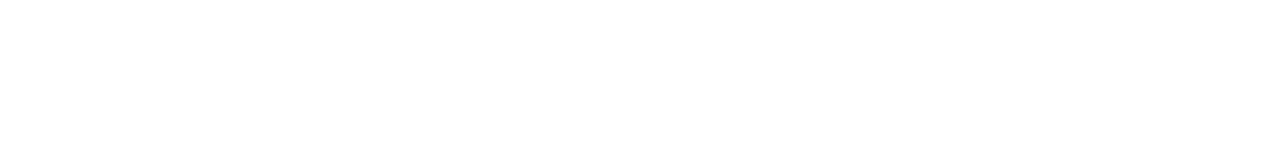
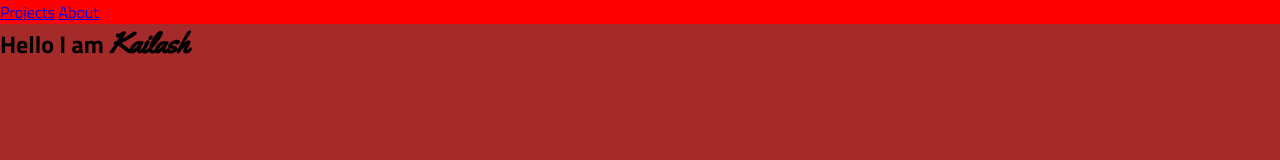
Before and after one commit to KailashGanesh/personal-portfolio-fcc, a plain HTML site: page index.html in a window 1280 px wide. Drawn offline with Linux system fonts and the light colour scheme.

Commit message:
layout done  & padding fcc tests

```diff
--- a/index.html
+++ b/index.html
@@ -5,10 +5,33 @@
     <meta http-equiv="X-UA-Compatible" content="IE=edge">
     <meta name="viewport" content="width=device-width, initial-scale=1.0">
     <script src="script.js"></script>
+    <script src="https://cdn.freecodecamp.org/testable-projects-fcc/v1/bundle.js" defer></script>
     <link rel="stylesheet" href="style.css">
     <title>Kailash Ganesh</title>
 </head>
 <body>
+    <header>
+        <nav id="navbar" class="navbar">
+            <a href="#projects">Projects</a>
+            <a href="#about">About</a>
+        </nav>
+    </header>
 
+    <div class="container">
+        <section id="welcome-section" class="welcome-section">
+            <h1>Hello I am <span class="name">Kailash</span></h1>
+        </section>
+        <section id="projects" class="projects-section">
+            <h1>projects</h1>
+            <div class="project-tile">
+                <a href="">See code</a>
+                <a href="">Live site</a>
+            </div>
+        </section>
+        <section id="about" class="about-section">
+            <h1>social media</h1>
+            <a id="profile-link" href="https://github.com/KailashGanesh" target="_blank">github</a>
+        </section>
+    </div>
 </body>
 </html>
--- a/script.js
+++ b/script.js
@@ -0,0 +1 @@
+const projectName = 'portfolio';
--- a/style.css
+++ b/style.css
@@ -0,0 +1,53 @@
+@import url('https://fonts.googleapis.com/css2?family=Titillium+Web:ital,wght@0,300;0,400;0,600;0,700;0,900;1,300;1,400;1,600;1,700&family=Yellowtail&display=swap');
+
+*{
+    margin: 0;
+    padding: 0;
+    box-sizing: border-box;
+}
+
+html {
+    font-size: 10px;
+}
+
+body{
+    font-size: 1.6rem;
+    font-family: 'Titillium Web', sans-serif;;
+    height: 100vh;
+    overflow-y: hidden;
+}
+
+header{
+    position: sticky;
+    top:0;
+    width:100%;
+    background-color: red;
+    height: 3%;
+}
+
+.name{
+    font-family: 'Yellowtail', cursive;
+    font-size: 1.2em;
+}
+
+.container{
+    scroll-snap-type: y mandatory;
+    overflow-y: scroll;
+    height: 100vh;
+}
+
+section{
+    height: 100vh;
+    scroll-snap-align: start;
+
+}
+
+.welcome-section{
+    background-color: brown;
+}
+.projects-section{
+    background-color: blue;
+}
+.about-section{
+    background-color: green;
+}
```
Also changed, not shown: 1 other file.
